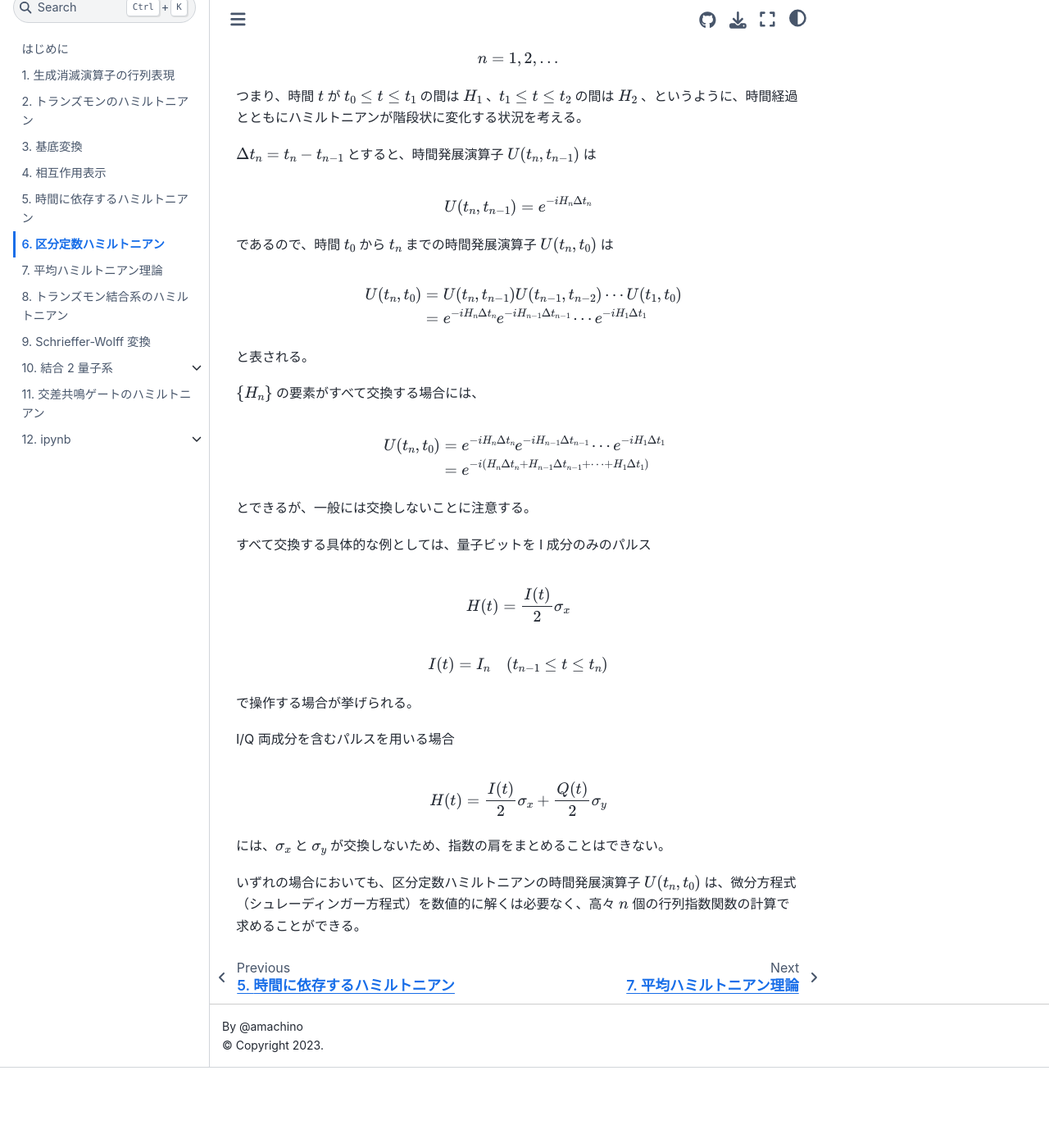
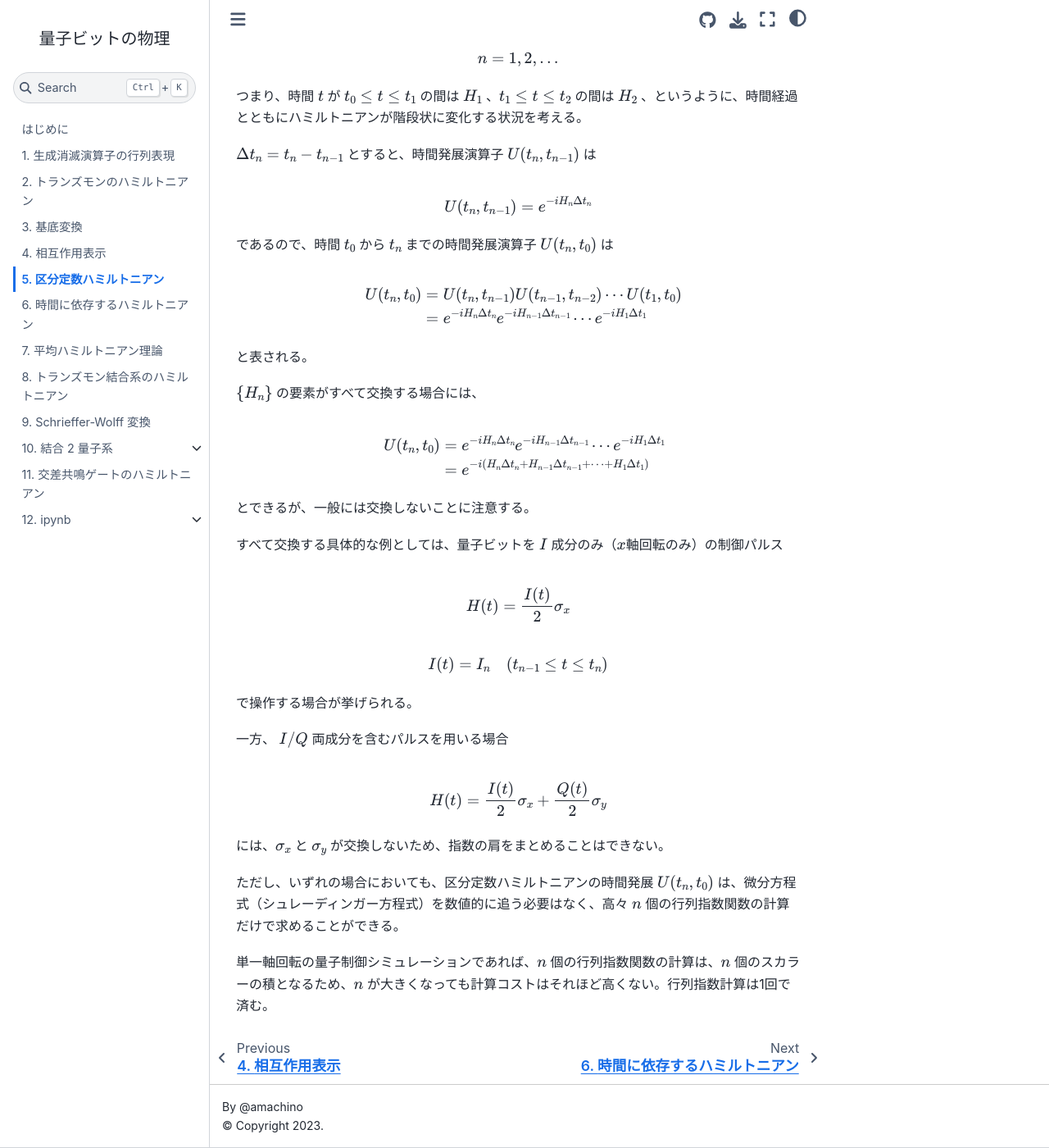
Before and after one commit to amachino/physics-of-qubits, a Jupyter Book: the page built from content/pwc-hamiltonian.md, in a window 1280 px wide and 1400 px high, scrolled down 198 px. Shown: the whole window at 82% size. Built offline with Jupyter Book 1.0.4 settings and Sphinx 7.4.7 and the Sphinx Book theme 1.1.4, drawn with Linux system fonts in a browser that asks for light colours; before the commit the page ends 1500 px from its top, so only the background shows below that.

Commit message:
Update _toc.yml and pwc-hamiltonian.md

```diff
--- a/_toc.yml
+++ b/_toc.yml
@@ -10,8 +10,8 @@
   - file: content/transmon-hamiltonian.md
   - file: content/basis-transformation.md
   - file: content/interaction-picture.md
+  - file: content/pwc-hamiltonian.md
   - file: content/time-dependent-hamiltonian.md
-  - file: content/pwc-hamiltonian.md
   - file: content/average-hamiltonian-theory.md
   - file: content/coupled-transmon-hamiltonian.md
   - file: content/schrieffer-wolff-transformation.md
--- a/content/pwc-hamiltonian.md
+++ b/content/pwc-hamiltonian.md
@@ -48,7 +48,7 @@
 
 とできるが、一般には交換しないことに注意する。
 
-すべて交換する具体的な例としては、量子ビットを I 成分のみのパルス
+すべて交換する具体的な例としては、量子ビットを $I$ 成分のみ（$x$軸回転のみ）の制御パルス
 
 $$
 H(t) = \frac{I(t)}{2} \sigma_x
@@ -59,7 +59,7 @@
 
 で操作する場合が挙げられる。
 
-I/Q 両成分を含むパルスを用いる場合
+一方、 $I/Q$ 両成分を含むパルスを用いる場合
 
 $$
 H(t) = \frac{I(t)}{2} \sigma_x + \frac{Q(t)}{2} \sigma_y
@@ -67,4 +67,6 @@
 
 には、$\sigma_x$ と $\sigma_y$ が交換しないため、指数の肩をまとめることはできない。
 
-いずれの場合においても、区分定数ハミルトニアンの時間発展演算子 $U(t_n, t_0)$ は、微分方程式（シュレーディンガー方程式）を数値的に解くは必要なく、高々 $n$ 個の行列指数関数の計算で求めることができる。
+ただし、いずれの場合においても、区分定数ハミルトニアンの時間発展 $U(t_n, t_0)$ は、微分方程式（シュレーディンガー方程式）を数値的に追う必要はなく、高々 $n$ 個の行列指数関数の計算だけで求めることができる。
+
+単一軸回転の量子制御シミュレーションであれば、$n$ 個の行列指数関数の計算は、$n$ 個のスカラーの積となるため、$n$ が大きくなっても計算コストはそれほど高くない。行列指数計算は1回で済む。
```
